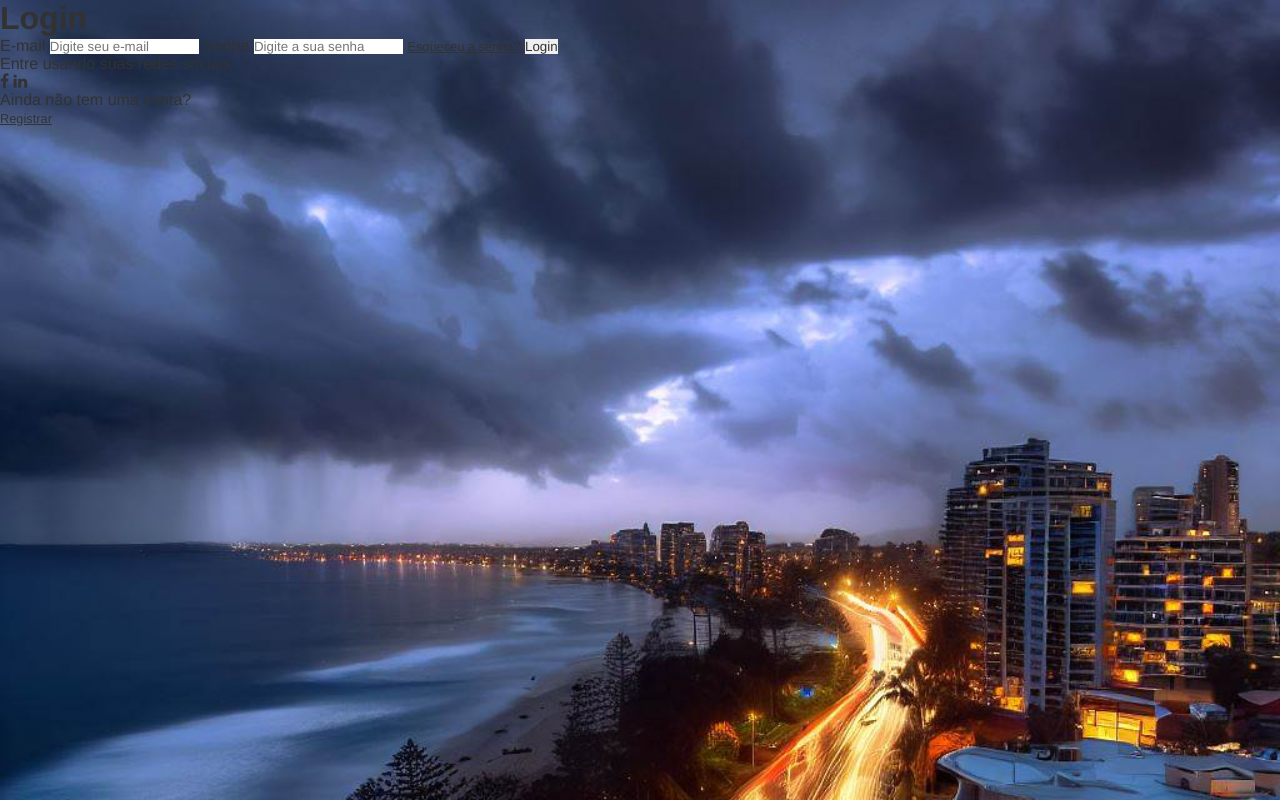
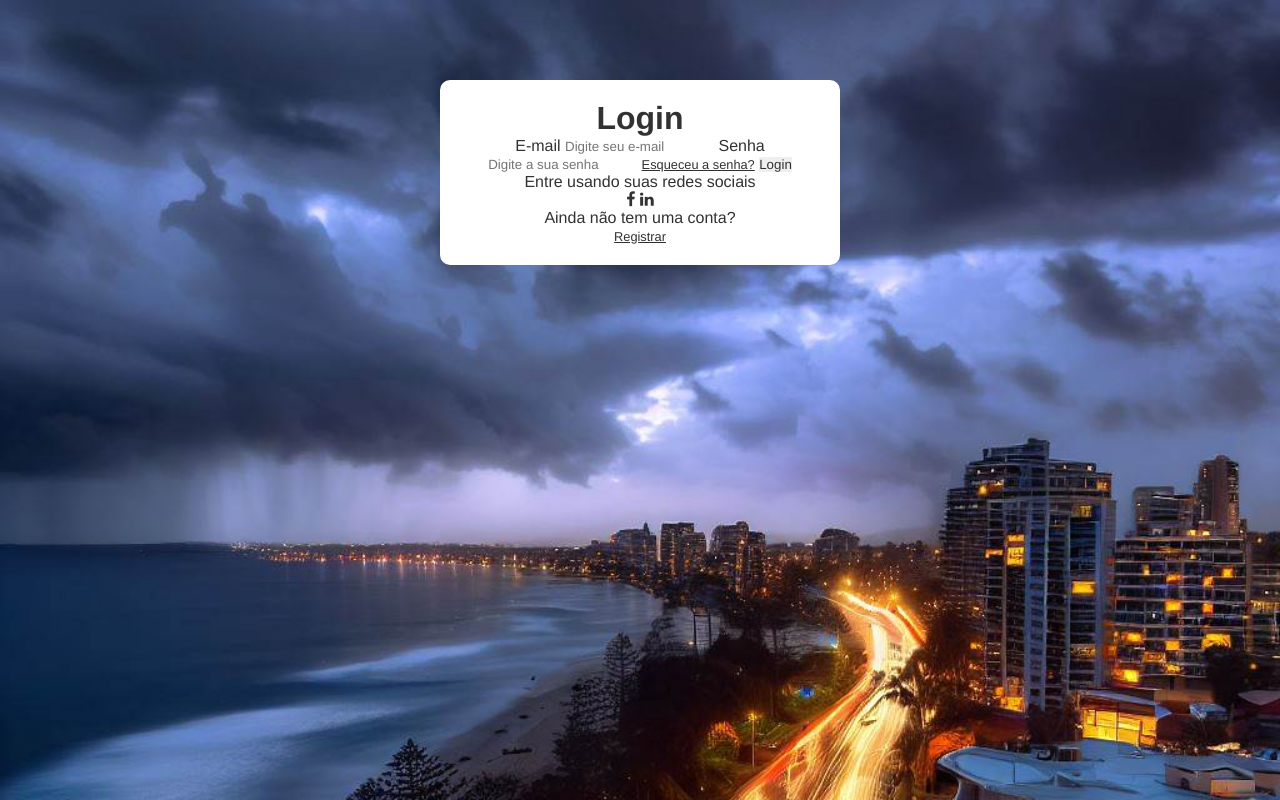
Before and after one commit to vanderleik/tela-login-html-css, a plain HTML site: page index.html in a window 1280 px wide. Drawn offline with Linux system fonts and the light colour scheme.

Commit message:
Adicionando estilo ao container do login

```diff
--- a/css/style.css
+++ b/css/style.css
@@ -23,3 +23,14 @@ a {
 a:hover {
     color: #08558b;
 }
+
+#login-container {
+    background-color: #FFF;
+    width: 400px;
+    margin-left: auto;
+    margin-right: auto;
+    padding: 20px 30px;
+    margin-top: 10vh;
+    border-radius: 10px;
+    text-align: center;
+}
```
